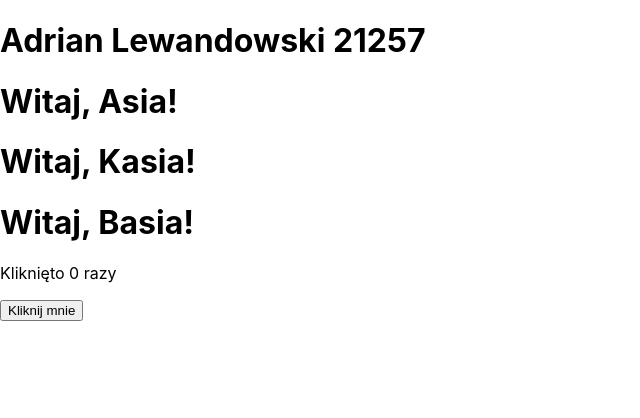
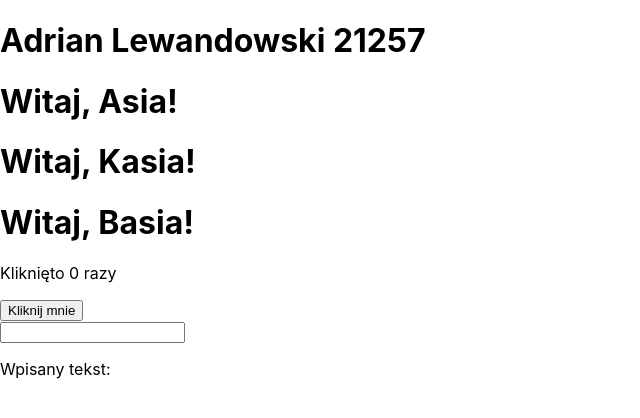
Before and after one commit to Adek2k4/jwpwai_lab1, a React (Create React App) app in the folder AdrianLewandowski21257/lab4ReactDev/zadanie/: page / in a window 1280 px wide. Shown: the top 418 px of the page, without its empty margins (0-640 px from the left). Built offline with nearby package versions, Linux system fonts and the light colour scheme.

Commit message:
lab4 zad4

```diff
--- a/AdrianLewandowski21257/lab4ReactDev/zadanie/src/App.js
+++ b/AdrianLewandowski21257/lab4ReactDev/zadanie/src/App.js
@@ -1,6 +1,7 @@
 import HelloWithProps from './HelloWithProps';
 import Hello from './Hello';
 import Counter from './Counter';
+import InputTracker from './InputTracker';
 
 function App() {
 return (
@@ -10,6 +11,7 @@ return (
     <HelloWithProps name="Kasia"/>
     <HelloWithProps name="Basia"/>
     <Counter />
+    <InputTracker />
   </div>
 );
 }
--- /dev/null
+++ b/AdrianLewandowski21257/lab4ReactDev/zadanie/src/InputTracker.js
@@ -0,0 +1,12 @@
+import { useState } from 'react';
+function InputTracker() {
+const [text, setText] = useState('');
+return (
+<div>
+<input type="text" onChange={(e) => setText(e.target.value)}
+/>
+<p>Wpisany tekst: {text}</p>
+</div>
+);
+}
+export default InputTracker;
```
